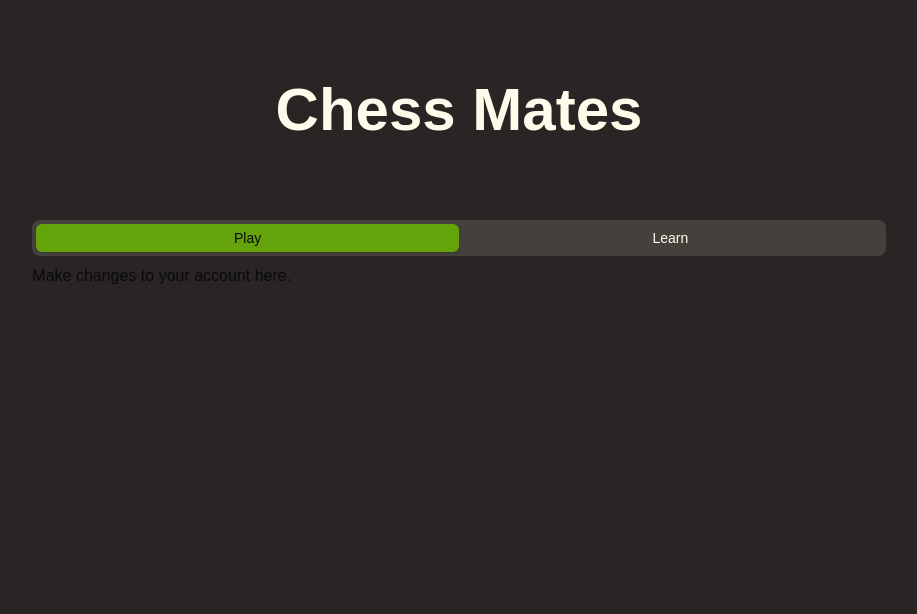
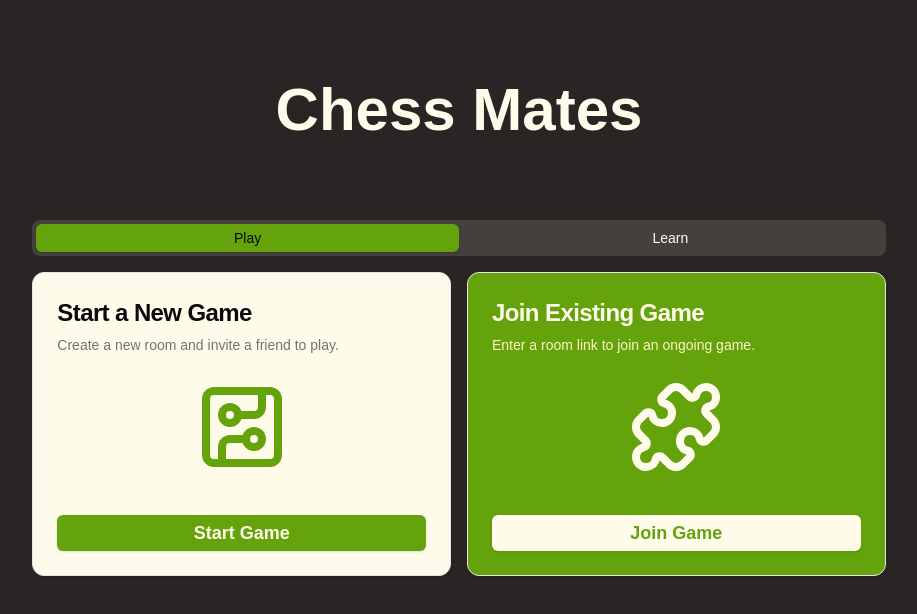
Before and after one commit to RitikBora/chess, a Next.js app: page / in a window 1280 px wide. Shown: the top 614 px of the page, without its empty margins (181-1098 px from the left). Built offline with nearby package versions, Linux system fonts and the light colour scheme.

Commit message:
play game tab added

```diff
--- a/src/components/Carousel.tsx
+++ b/src/components/Carousel.tsx
@@ -1,5 +1,6 @@
 import { Tabs, TabsContent, TabsList, TabsTrigger } from "@/components/ui/tabs"
 import { LearnTab } from "./tabs/LearnTab"
+import { PlayTab } from "./tabs/PlayTab"
 
 
 export const Carousel = () =>
@@ -11,7 +12,9 @@ export const Carousel = () =>
                     <TabsTrigger className="w-1/2 data-[state=active]:bg-lime-600" value="play">Play</TabsTrigger>
                     <TabsTrigger className="w-1/2  data-[state=active]:bg-lime-600" value="learn">Learn</TabsTrigger>
                 </TabsList>
-                <TabsContent value="play">Make changes to your account here.</TabsContent>
+                <TabsContent value="play">
+                    <PlayTab/>
+                </TabsContent>
                 <TabsContent value="learn">
                     <LearnTab/>
                 </TabsContent>
--- a/src/components/tabs/LearnTab.tsx
+++ b/src/components/tabs/LearnTab.tsx
@@ -20,7 +20,7 @@ export const LearnTab = () =>
         window.location.href = "https://www.chess.com/learn"
     }
     return(
-        <Card className="w-full mt-2 bg-stone-600">
+        <Card className="w-full mt-4 bg-stone-600">
             <CardHeader>
                 <CardTitle className="text-white text-2xl">Learn Chess</CardTitle>
                 <CardDescription className="text-amber-100">Improve your skills with our learning resources.</CardDescription>
--- /dev/null
+++ b/src/components/tabs/PlayTab.tsx
@@ -0,0 +1,66 @@
+"use client"
+import {
+  Card,
+  CardContent,
+  CardDescription,
+  CardFooter,
+  CardHeader,
+  CardTitle,
+} from "@/components/ui/card"
+import { Button } from "../ui/button"
+import {CircuitBoardIcon , PuzzleIcon} from 'lucide-react'
+
+
+export const PlayTab = () =>
+{
+    return(
+        <div className="flex gap-4 w-full  mt-4">
+            <StartGameCard/>
+            <JoinGameCard/>
+        </div>
+    )
+}
+
+const StartGameCard = () =>
+{
+    return(
+       <div className="w-1/2  ">
+            <Card className="bg-amber-50">
+                <CardHeader>
+                    <CardTitle className="text-2xl">Start a New Game</CardTitle>
+                    <CardDescription>Create a new room and invite a friend to play.</CardDescription>
+                </CardHeader>
+                <CardContent>
+                    <div className="flex justify-center mb-4">
+                  <CircuitBoardIcon className="w-24 h-24 text-lime-600" />
+                </div>
+                </CardContent>
+                <CardFooter className="flex justify-between">
+                    <Button variant="default" className="text-lg bg-lime-600 w-full font-bold text-amber-50 hover:bg-lime-700" onClick={() => {}}>Start Game</Button>
+                </CardFooter>
+            </Card>
+       </div>
+    )
+}
+
+const JoinGameCard = () =>
+{
+    return(
+        <div className="w-1/2 ">
+            <Card className="bg-lime-600">
+                <CardHeader>
+                    <CardTitle className="text-amber-50 text-2xl">Join Existing Game</CardTitle>
+                    <CardDescription className="text-amber-100">Enter a room link to join an ongoing game.</CardDescription>
+                </CardHeader>
+                <CardContent>
+                    <div className="flex justify-center mb-4">
+                        <PuzzleIcon className="w-24 h-24 text-amber-50" />
+                    </div>
+                </CardContent>
+                <CardFooter className="flex justify-between">
+                    <Button variant="default" className="text-lg bg-amber-50 w-full font-bold text-lime-600 hover:bg-amber-100" onClick={() => {}}>Join Game</Button>
+                </CardFooter>
+            </Card>
+        </div>
+    )
+}
```
Lines whose indentation alone changed are shown as unchanged.
